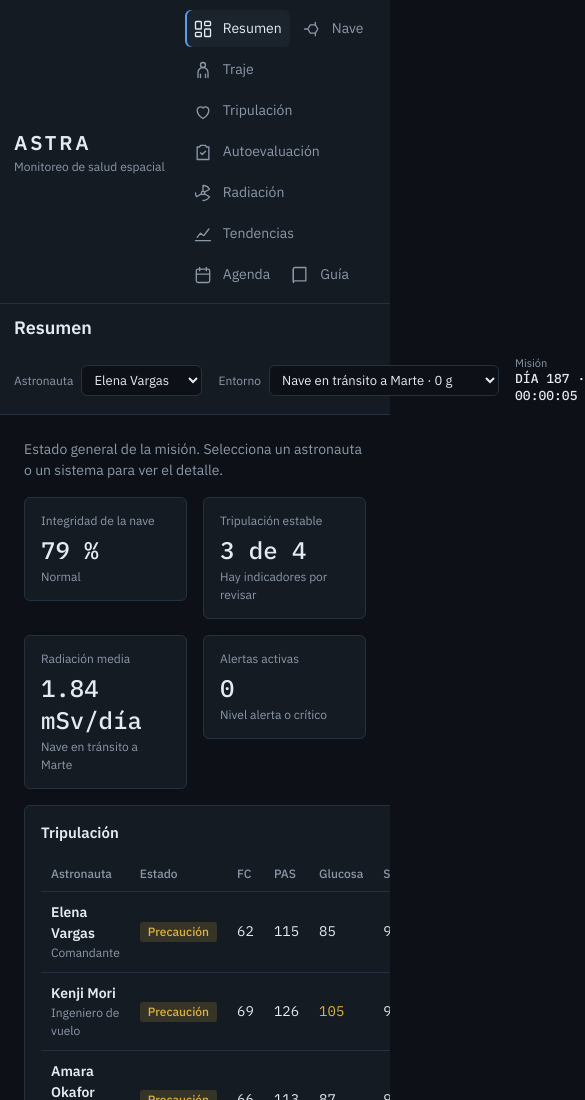
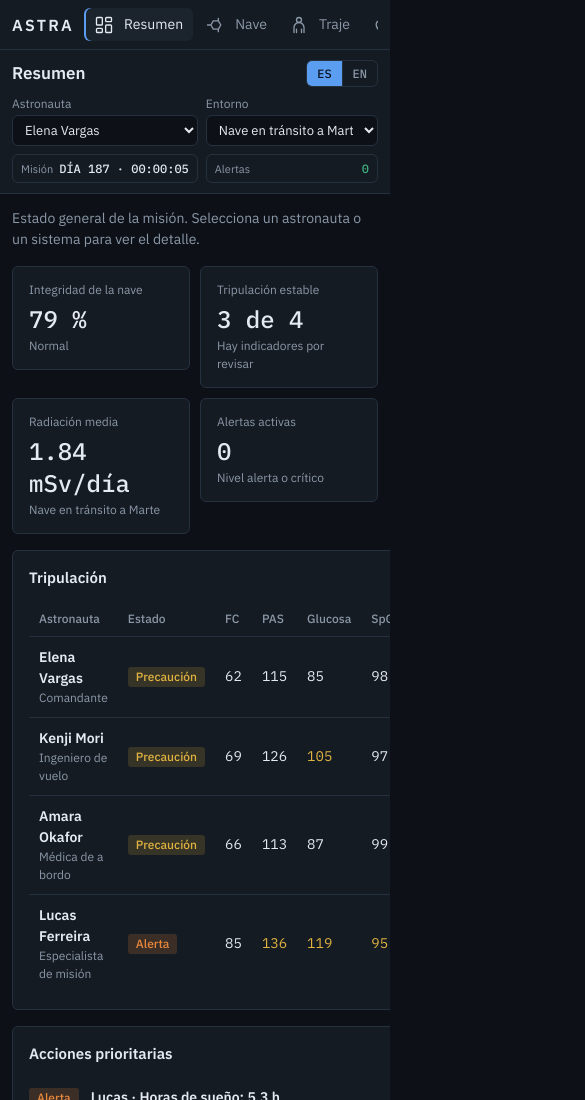
Before and after one commit to LENINSAB23/ASTRA_nasaspace, a plain HTML site: page index.html in a window 390 px wide. Shown: the top 1100 px of the page, 585 px wide, since content can reach past the window. Drawn offline with nearby package versions, Linux system fonts and the light colour scheme.

Commit message:
responsive

```diff
--- a/css/styles.css
+++ b/css/styles.css
@@ -310,7 +310,8 @@ button.chip:hover { border-color: var(--accent); }
 
 @media (max-width: 1000px) {
   body { overflow: auto; }
-  .app { grid-template-columns: 1fr; height: auto; }
+  .app { grid-template-columns: minmax(0, 1fr); height: auto; }
+  .sidebar { min-width: 0; }
   .sidebar { flex-direction: row; flex-wrap: wrap; align-items: center; gap: 8px; padding: 10px 14px; border-right: 0; border-bottom: 1px solid var(--border); }
   .brand { padding: 0 12px 0 0; }
   .nav { display: flex; flex-wrap: wrap; gap: 4px; overflow: visible; }
@@ -322,3 +323,35 @@ button.chip:hover { border-color: var(--accent); }
   .panel { overflow: visible; border: 0 !important; }
   .toasts { width: calc(100% - 40px); }
 }
+
+/* ---------- Teléfonos ---------- */
+
+@media (max-width: 700px) {
+  .sidebar { flex-wrap: nowrap; padding: 8px 12px; gap: 10px; }
+  .brand { flex: none; padding: 0; }
+  .brand__name { font-size: 16px; }
+  .brand__sub { display: none; }
+  .nav { flex: 1; flex-wrap: nowrap; gap: 2px; overflow-x: auto; scrollbar-width: none; }
+  .nav::-webkit-scrollbar { display: none; }
+  .nav__item { flex: none; padding: 6px 10px; white-space: nowrap; }
+
+  .topbar { display: grid; grid-template-columns: 1fr 1fr; gap: 8px; padding: 10px 12px; }
+  .topbar__controls { display: contents; }
+  .topbar h1 { order: 0; font-size: 17px; align-self: center; }
+  .lang { order: 1; justify-self: end; }
+  .control { order: 2; flex-direction: column; align-items: stretch; gap: 2px; min-width: 0; }
+  .control select { width: 100%; max-width: none; }
+  .readout strong { font-size: 12px; white-space: nowrap; }
+  .readout { order: 3; flex-direction: row; align-items: baseline; justify-content: space-between; gap: 6px; padding: 6px 8px; border: 1px solid var(--border); border-radius: var(--radius); }
+
+  .stage { height: 50vh; min-height: 300px; }
+  .stage__hint { font-size: 11px; padding: 0 8px; text-align: center; }
+  .page { padding: 14px 12px; }
+  .grid--4 { grid-template-columns: 1fr 1fr; gap: 10px; }
+  .grid--trends { grid-template-columns: 1fr; }
+  .toasts { right: 10px; bottom: 10px; width: calc(100% - 20px); }
+}
+
+@media (max-width: 380px) {
+  .grid--4 { grid-template-columns: 1fr; }
+}
```
